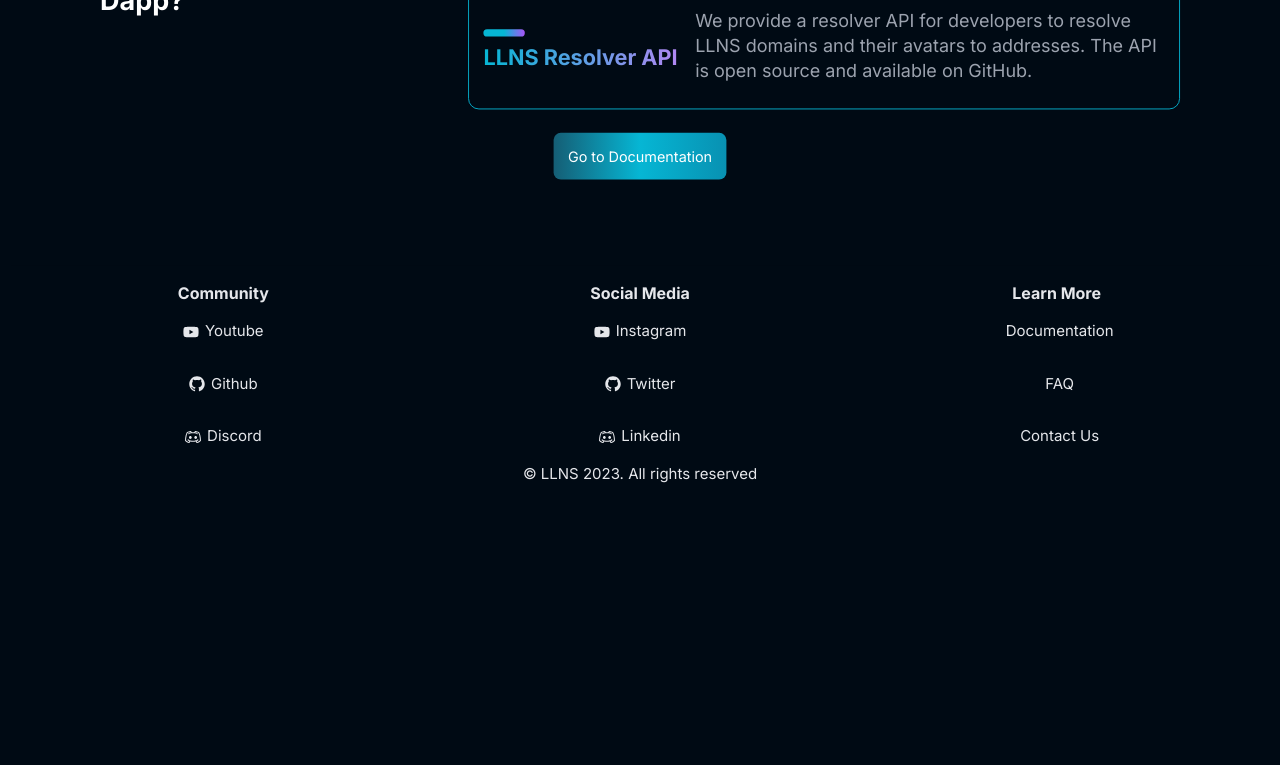
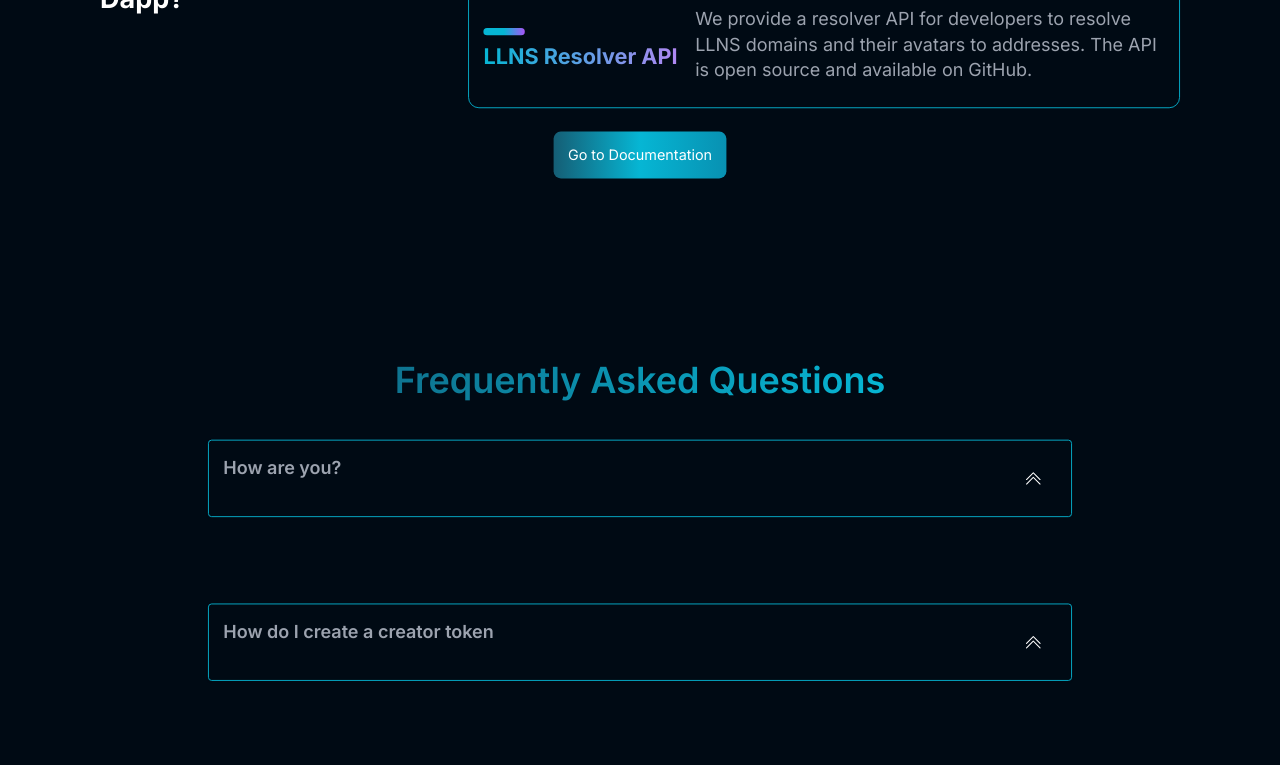
Before and after one commit to Ghost-xDD/llns, a Next.js app: page / in a window 1280 px wide. Shown: the part 2000-2765 px from the top of the page. Before the commit the page ends 2520 px from the top, so only its background shows below. Built offline with nearby package versions, Linux system fonts and the light colour scheme; a web font is replaced by a local one.

Commit message:
feat: FAQ section

```diff
--- a/app/page.tsx
+++ b/app/page.tsx
@@ -2,6 +2,7 @@ import Hero from '@/components/landing/main/Hero';
 import Projects from '@/components/landing/main/Features';
 import Developers from '@/components/landing/main/Developers';
 import About from '@/components/landing/main/About';
+import FAQ from '@/components/landing/main/FAQ';
 
 export default function Home() {
   return (
@@ -11,6 +12,7 @@ export default function Home() {
         <About />
         <Projects />
         <Developers />
+        <FAQ />
       </div>
     </main>
   );
--- a/components/landing/main/Developers.tsx
+++ b/components/landing/main/Developers.tsx
@@ -1,14 +1,14 @@
 import React from 'react';
-import FeaturesText from '../sub/FeaturesText';
+import DevelopersText from '../sub/DevelopersText';
 import DevelopersContent from '../sub/DevelopersContent';
 
 const Developers = () => {
   return (
     <section
-      className="flex flex-col items-center justify-center gap-3 h-full relative overflow-hidden pb-20 mt-10"
+      className="flex flex-col items-center justify-center gap-3 h-full relative overflow-hidden pb-14 mt-10"
       style={{ transform: 'scale(0.9' }}
     >
-      <FeaturesText />
+      <DevelopersText />
       <div className="mt-10">
         <DevelopersContent />
       </div>
--- /dev/null
+++ b/components/landing/main/FAQ.tsx
@@ -0,0 +1,26 @@
+import React from 'react';
+import { faqQuestions } from '@/constants';
+import FAQContent from '../sub/FAQContent';
+import FAQText from '../sub/FAQText';
+
+const FAQ = () => {
+  return (
+    <div
+      className=" w-full items-center justify-center gap-3 h-full relative overflow-hidden pb-20 mt-10"
+      style={{ transform: 'scale(0.9' }}
+    >
+      <FAQText />{' '}
+      <div className="mt-10">
+        {faqQuestions.map((faq) => (
+          <FAQContent
+            key={faq.id}
+            question={faq.question}
+            answer={faq.answer}
+          />
+        ))}
+      </div>
+    </div>
+  );
+};
+
+export default FAQ;
--- a/components/landing/sub/FeaturesText.tsx
+++ b/components/landing/sub/DevelopersText.tsx
@@ -1,7 +1,7 @@
 'use client';
 import React from 'react';
 
-const SkillText = () => {
+const DevelopersText = () => {
   return (
     <div className="absolute w-auto h-auto top-0 z-[5]">
       <div className="text-[40px] font-semibold text-transparent bg-clip-text bg-gradient-to-r from-cyan-700 to-cyan-500">
@@ -11,4 +11,4 @@ const SkillText = () => {
   );
 };
 
-export default SkillText;
+export default DevelopersText;
--- /dev/null
+++ b/components/landing/sub/FAQContent.tsx
@@ -0,0 +1,43 @@
+'use client';
+import React, { useState } from 'react';
+import { BsChevronDoubleUp, BsChevronDoubleDown } from 'react-icons/bs';
+
+interface FAQProps {
+  question: string;
+  answer: string;
+}
+
+const FAQContent: React.FC<FAQProps> = ({ question, answer }) => {
+  const [expand, setExpand] = useState(false);
+  const expandClass = expand ? 'display' : 'hidden';
+  const ansClass = `${expandClass} p-5 text-xl text-white`;
+
+  return (
+    <>
+      <div className="mt-24 mx-auto text-black shadow rounded border-cyan-500  border w-[80%] md:w-3/4 transition-all duration-500 z-[20]">
+        <div className="p-4 text-xl font-medium flex w-full">
+          <div
+            className={`font-semibold w-full cursor-pointer transition-all duration-500 text-gray-400`}
+            onClick={() => setExpand(!expand)}
+          >
+            {question}
+          </div>
+          <button
+            aria-label="question-expand"
+            className="text-xl p-4 focus:outline-none"
+            onClick={() => setExpand(!expand)}
+          >
+            {expand ? (
+              <BsChevronDoubleDown className="w-5 text-white font-bold" />
+            ) : (
+              <BsChevronDoubleUp className="w-5 text-white" />
+            )}
+          </button>
+        </div>
+        <div className={ansClass}>{answer}</div>
+      </div>
+    </>
+  );
+};
+
+export default FAQContent;
--- /dev/null
+++ b/components/landing/sub/FAQText.tsx
@@ -0,0 +1,13 @@
+import React from 'react';
+
+const FAQText = () => {
+  return (
+    <div className="absolute inset-0 flex justify-center  z-[-1]">
+      <div className="text-[40px] font-semibold text-transparent bg-clip-text bg-gradient-to-r from-cyan-700 to-cyan-500 capitalize">
+        Frequently Asked Questions
+      </div>
+    </div>
+  );
+};
+
+export default FAQText;
--- a/constants/index.ts
+++ b/constants/index.ts
@@ -12,3 +12,25 @@ export const Socials = [
     src: '/discord.svg',
   },
 ];
+
+export const faqQuestions = [
+  {
+    id: '1',
+    question: 'How are you?',
+    answer:
+      'I am fine, thank you',
+  },
+  {
+    id: '2',
+    question: 'How do I create a creator token',
+    answer:
+      'Check our docs.',
+  },
+  {
+    id: '3',
+    question: 'Can I create a governance token?',
+    answer:
+      'Yes, you can.',
+  },
+
+];
```
